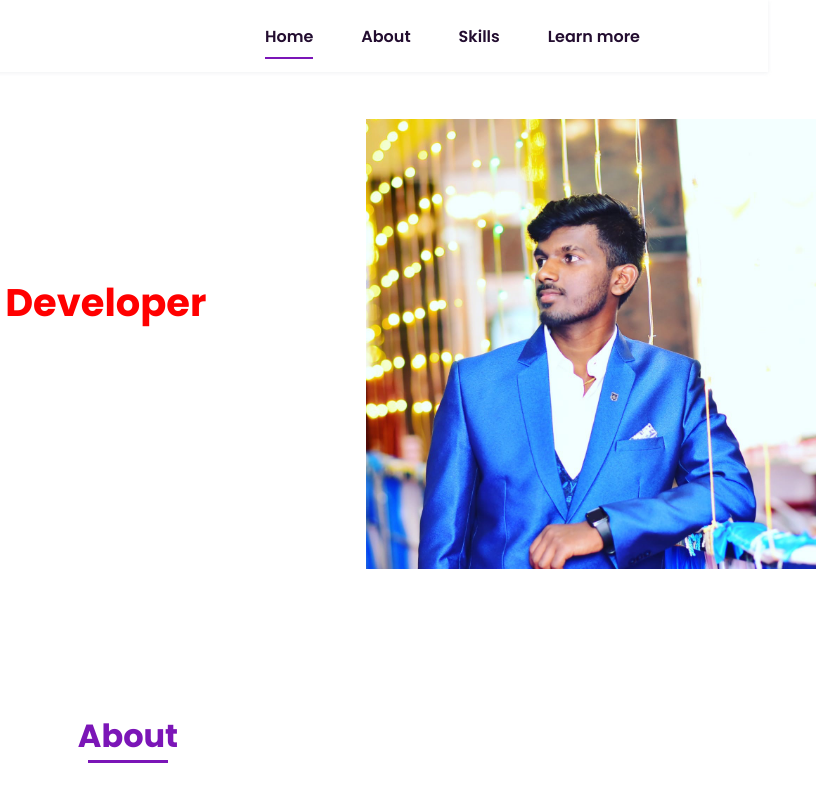
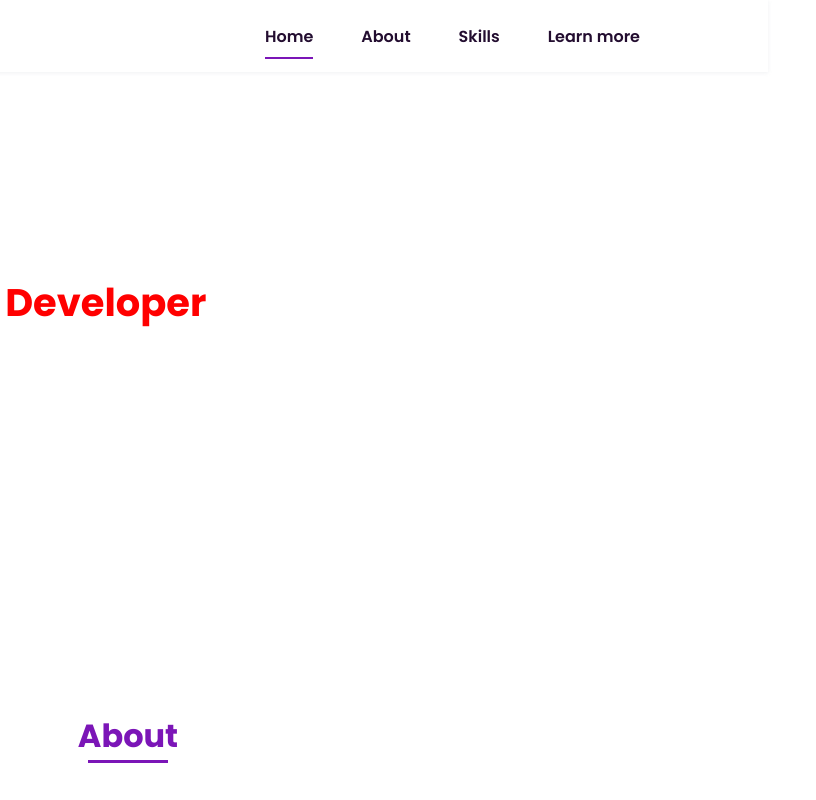
Before and after one commit to Ashokgowda07/Ashokgowda07.github.io, a plain HTML site: page index.html in a window 1280 px wide. Shown: the top 800 px of the page, 512-1328 px from the left, 816 px wide, since content can reach past the window. Drawn offline with nearby package versions, Linux system fonts and the light colour scheme.

Commit message:
Update index.html

```diff
--- a/index.html
+++ b/index.html
@@ -60,7 +60,7 @@
                 </div>
 
                 <div class="home__img">
-                    <img src="assets/images/ak.jpeg" alt="Avatar">
+               <!--     <img src="assets/images/ak.jpeg" alt="Avatar">-->
                     <!-- <svg class="home__blob" viewBox="0 0 479 467" xmlns="http://www.w3.org/2000/svg" xmlns:xlink="http://www.w3.org/1999/xlink">
                         <mask id="mask0" mask-type="alpha">
                             <path d="M9.19024 145.964C34.0253 76.5814 114.865 54.7299 184.111 29.4823C245.804 6.98884 311.86 -14.9503 370.735 14.143C431.207 44.026 467.948 107.508 477.191 174.311C485.897 237.229 454.931 294.377 416.506 344.954C373.74 401.245 326.068 462.801 255.442 466.189C179.416 469.835 111.552 422.137 65.1576 361.805C17.4835 299.81 -17.1617 219.583 9.19024 145.964Z"/>
```
